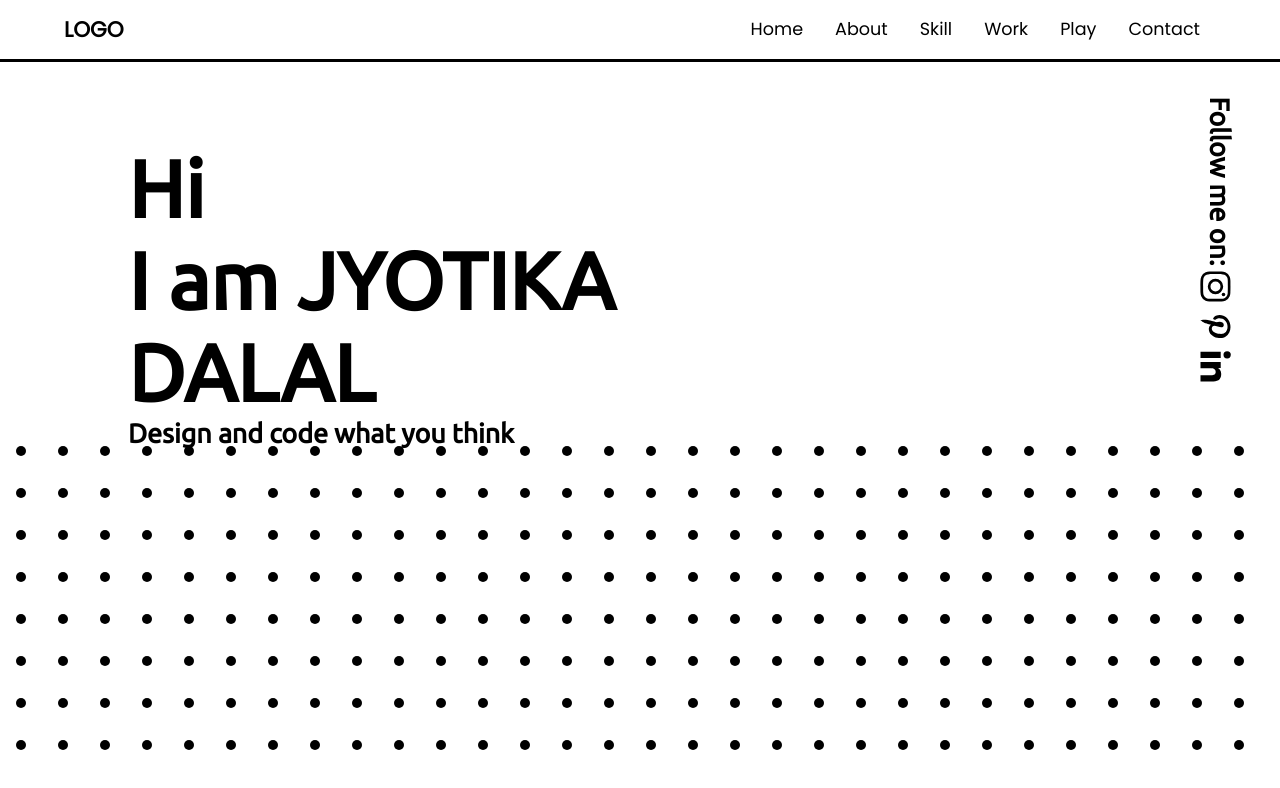
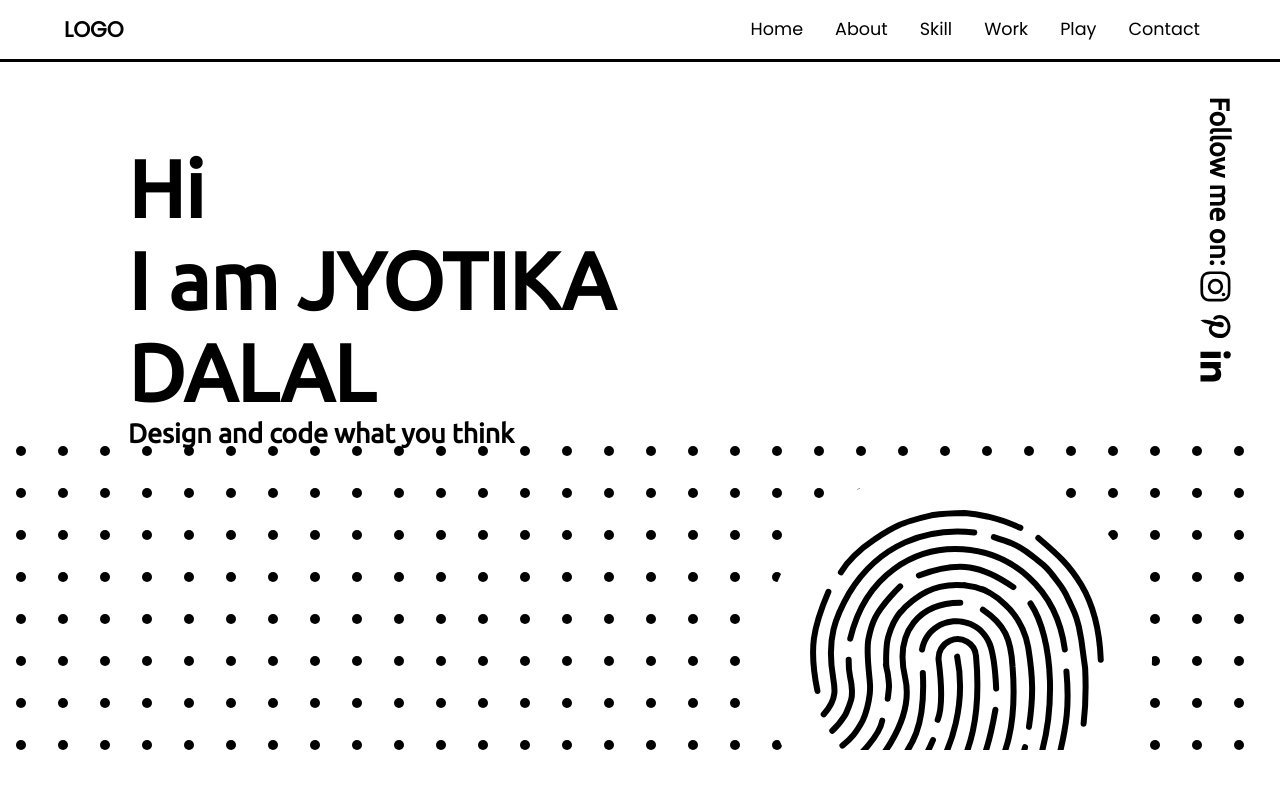
Before and after one commit to Rutuza/React-portfolio, a React (Create React App) app: page / in a window 1280 px wide. Shown: the top 788 px of the page. Built offline with nearby package versions, Linux system fonts and the light colour scheme; a web font is replaced by a local one.

Commit message:
finger print image added

```diff
--- a/src/Assets/img/icon.jsx
+++ b/src/Assets/img/icon.jsx
@@ -242,12 +242,7 @@ export const Navbutton = (props) => {
       xmlns="http://www.w3.org/2000/svg"
       {...props}
     >
-      <path
-        d="M2 2H36"
-        stroke="black"
-        strokeWidth="3"
-        strokeLinecap="round"
-      />
+      <path d="M2 2H36" stroke="black" strokeWidth="3" strokeLinecap="round" />
       <path
         d="M14 9.5L36 9.5"
         stroke="black"
@@ -269,3 +264,91 @@ export const Navbutton = (props) => {
     </svg>
   );
 };
+export const Fingerprint = (props) => {
+  return (
+    <svg
+      width="294"
+      height="294"
+      viewBox="0 0 294 294"
+      fill="none"
+      xmlns="http://www.w3.org/2000/svg"
+    >
+      <path
+        d="M13.6884 204.366C20.9055 196.508 23.5965 190.875 24.3688 183.167C24.8783 178.081 24.0334 172.97 23.1669 167.933C16.3587 128.353 25.4788 106.866 39.4445 82.6098C69.103 34.2196 116.713 17.0488 164.322 22.5122M59.2184 259C57.4101 264.211 106.048 214.512 95.1208 167.683C84.194 120.854 110.469 92.7561 150.274 92.7561"
+        stroke="black"
+        strokeWidth="6"
+        strokeLinecap="round"
+      />
+      <path
+        d="M32.42 235.585C41.6837 228.225 46.0873 222.693 52.7127 210.61C57.0838 200.822 58.3969 194.932 59.7371 184.073C60.1344 177.187 60.5095 179.39 59.7371 170.805V170.805C58.6807 159.061 56.2192 140.48 58.4659 128.906C59.8959 121.538 62.1325 113.597 65.2005 107.585C72.2978 93.6784 90.1761 76.3659 90.1761 76.3659"
+        stroke="black"
+        strokeWidth="6"
+        strokeLinecap="round"
+      />
+      <path
+        d="M72.2249 210.61C69.8078 225.562 46.7932 248.897 44.1273 248.854"
+        stroke="black"
+        strokeWidth="6"
+        strokeLinecap="round"
+      />
+      <path
+        d="M22.2736 220.756C27.6734 216.002 32.1698 209.607 34.2687 206.392C35.1403 205.056 35.8802 203.648 36.518 202.187C38.1265 198.501 41.2138 190.991 41.7858 186.415C42.3872 181.603 41.9368 178.186 41.4376 174.368C41.1278 171.999 40.6893 169.646 40.1753 167.312C38.8214 161.164 38.5106 156.772 38.6638 149.732"
+        stroke="black"
+        strokeWidth="6"
+        strokeLinecap="round"
+      />
+      <path
+        d="M108.908 65.439C149.696 50.3605 171.906 55.329 203.347 77.1463M89.3956 280.854C106.844 262.54 113.757 251.282 122.957 230.122"
+        stroke="black"
+        strokeWidth="6"
+        strokeLinecap="round"
+      />
+      <path
+        d="M228.323 27.9756C247.935 44.7678 259.088 54.4839 271.249 74.8049C283.41 95.1259 289.639 120.515 290.762 149.732"
+        stroke="black"
+        strokeWidth="6"
+        strokeLinecap="round"
+      />
+      <path
+        d="M7.44439 180.951C-1.30743 138.39 3.1404 117.295 18.3712 81.8292M30.859 62.317C35.2012 55.3343 38.1469 51.7742 44.1273 45.9267C51.9725 38.0879 56.4289 34.7473 64.42 29.5365C70.0578 25.6063 74.3651 22.9134 79.2806 20.1477C83.5224 17.761 85.6433 16.5676 89.2974 14.967C92.9514 13.3664 95.3893 12.5768 100.265 10.9977C107.368 8.69736 113.121 7.1682 121.396 5.34135C134.687 3.34742 141.996 3.05698 154.957 3C165.883 3.78049 170.592 4.98609 179.152 6.90233C192.42 9.87263 203.347 14.7073 210.371 17.8293"
+        stroke="black"
+        strokeWidth="6"
+        strokeLinecap="round"
+      />
+      <path
+        d="M73.0054 271.488C105.711 236.78 115.458 213.486 112.81 163M256.42 161.439C259.542 195 256.599 216.188 248.615 248.073M215.054 237.146C209.809 256.9 205.786 266.704 197.103 282.415M185.396 199.683C178.356 240.625 170.566 260.561 151.835 290.22M183.835 27.1951C198.89 31.9665 205.377 34.0916 215.835 41.2439C220.162 44.4184 223.452 46.9046 226.452 49.255C229.497 51.6404 231.02 52.833 233.185 54.8011C235.214 56.6451 237.903 59.3906 239.704 61.458C241.626 63.6645 243.213 65.7807 246.387 70.0131V70.0131C249.134 73.6759 250.508 75.5074 251.772 77.41C253.115 79.4312 254.365 81.5124 255.518 83.6472C256.604 85.6569 257.576 87.7297 259.519 91.8753L260.643 94.273C262.759 98.7862 263.817 101.043 264.731 103.357C265.253 104.681 265.741 106.018 266.192 107.367C266.981 109.727 267.624 112.135 268.908 116.951V116.951L271.249 129.439L275.152 158.317C276.181 179.955 276.134 192.088 273.591 213.732"
+        stroke="black"
+        strokeWidth="6"
+        strokeLinecap="round"
+      />
+      <path
+        d="M147.152 146.61C154.956 185.634 147.932 238.707 110.469 284.756M220.517 93.5366C243.378 127.76 248.615 205.927 222.859 268.366M172.908 99.7805C194.851 114.707 201.005 128.659 202.566 156.756C207.249 216.073 196.808 243.757 175.249 287.878"
+        stroke="black"
+        strokeWidth="6"
+        strokeLinecap="round"
+      />
+      <path
+        d="M130.146 291C164.372 245.623 170.905 199.05 165.998 145.724C164.841 133.153 151.611 125.777 140.02 130.781V130.781C132.216 134.15 127.616 142.244 128.675 150.678C131.148 170.363 133.538 194.993 127.681 209.829"
+        stroke="black"
+        strokeWidth="6"
+        strokeLinecap="round"
+      />
+      <path
+        d="M77.6882 188.756C79.445 174.475 79.445 177.281 77.6882 163C76.9879 160.04 76.4349 157.532 75.9967 155.119C75.4753 152.247 76.7788 159.426 76.5581 157.861C75.6585 151.482 76.2328 135.981 77.6018 129.687C77.9377 128.142 77.9899 127.941 78.0944 127.538V127.538C78.2164 127.067 78.2774 126.832 78.4983 126.046C79.4587 122.63 82.1567 115.581 83.7226 112.397C84.0828 111.665 82.8406 114.066 83.3375 113.105C85.4384 109.044 87.4839 105.841 89.95 102.63C91.2769 100.902 87.9598 105.221 88.282 104.813C91.2968 100.991 98.7687 93.6473 102.642 90.6992C103.056 90.3841 102.522 90.7802 102.735 90.6217L105.733 88.4013C112.982 83.0318 121.217 79.1422 129.968 76.9544V76.9544C137.722 75.0159 145.755 74.4451 153.705 75.2675L155.795 75.4837C156.777 75.5853 154.323 75.3314 154.369 75.3363C159.943 75.9195 170.759 78.6091 175.957 80.7047C176 80.7223 169.987 78.2898 172.392 79.2628C178.87 81.8832 182.6 84.3449 187.737 88.0732C190.957 90.8889 193.463 93.1068 195.538 94.9721C202.91 101.599 208.552 109.89 212.607 118.936V118.936C215.268 124.874 217.206 131.12 218.23 137.546C223.115 168.203 223.48 186.729 218.957 216.854"
+        stroke="black"
+        strokeWidth="6"
+        strokeLinecap="round"
+      />
+      <path
+        d="M109.09 138.986C108.759 140.609 109.807 142.194 111.43 142.525C113.053 142.856 114.638 141.809 114.969 140.186L109.09 138.986ZM178.569 140.256L179.239 143.18L185.088 141.84L184.417 138.916L178.569 140.256ZM183.179 178.731C183.246 180.387 184.642 181.674 186.297 181.607C187.953 181.54 189.241 180.144 189.174 178.488L183.179 178.731ZM182.62 133.001C182.001 131.464 180.253 130.72 178.717 131.339C177.18 131.958 176.436 133.706 177.055 135.243L182.62 133.001ZM114.969 140.186C118.553 122.624 132.399 114.106 146.45 114.195C160.536 114.285 174.622 123.031 178.569 140.256L184.417 138.916C179.779 118.677 163.036 108.301 146.488 108.195C129.904 108.09 113.311 118.303 109.09 138.986L114.969 140.186ZM189.174 178.488C188.766 168.424 187.92 159.051 186.792 151.233C185.674 143.48 184.252 137.053 182.62 133.001L177.055 135.243C178.407 138.6 179.751 144.439 180.854 152.089C181.948 159.674 182.778 168.84 183.179 178.731L189.174 178.488Z"
+        fill="black"
+      />
+      <path
+        d="M40.2249 128.658C70.6639 0.658507 238.469 14.7073 254.859 139.585"
+        stroke="black"
+        strokeWidth="6"
+        strokeLinecap="round"
+      />
+    </svg>
+  );
+};
--- a/src/Assets/pages/HomePage.jsx
+++ b/src/Assets/pages/HomePage.jsx
@@ -1,5 +1,6 @@
 import React from "react";
 import Navbar from "../components/Navbar";
+import { Fingerprint } from "../img/icon";
 import {
   BiLogoInstagram,
   BiLogoPinterestAlt,
@@ -30,6 +31,9 @@ function HomePage() {
         {Array.from({ length: numberOfItems }, (_, index) => (
           <div className="dot"></div>
         ))}
+        <div className="image">
+          <Fingerprint/>
+        </div>
         </div>
       </div>
     </div>
--- a/src/Scss/_homepage.scss
+++ b/src/Scss/_homepage.scss
@@ -45,6 +45,7 @@
     width: 100%;
     height: 40vh;
     overflow-y: hidden;
+    position: relative;
     .dot {
       margin: 1rem;
       background-color: black;
@@ -52,5 +53,14 @@
       height: 10px;
       border-radius: 50%;
     }
+    .image{
+      background-color: white;
+      padding: 3rem;
+      border-radius: 50%;
+
+      position: absolute;
+      top: 10%;
+      right: 10%;
+    }
   }
 }
```
